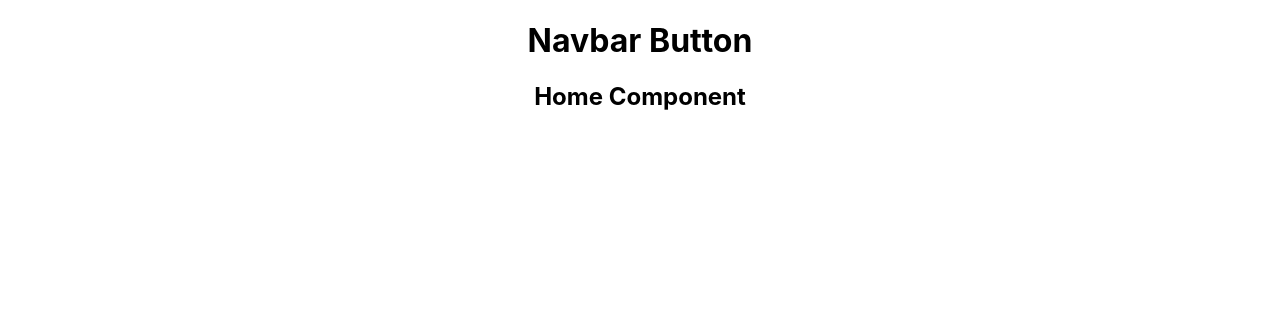
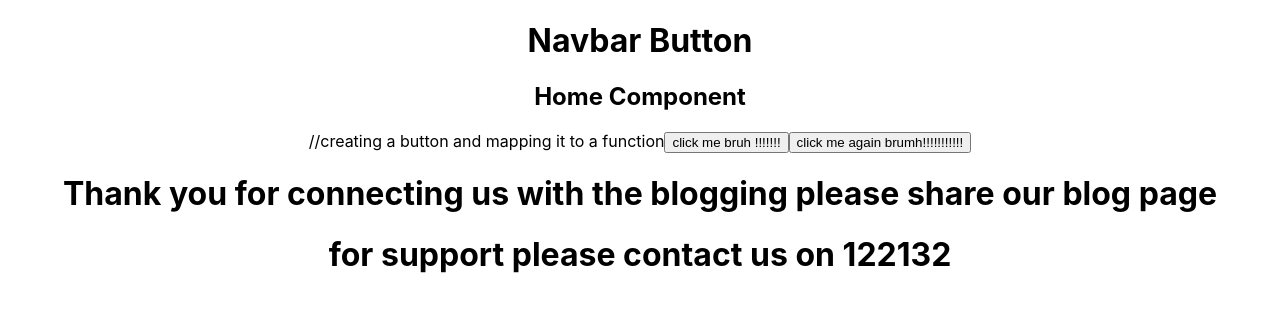
Before and after one commit to Harshsutaria/react-blog, a React (Create React App) app: page / in a window 1280 px wide. Shown: the top 312 px of the page. Built offline with nearby package versions, Linux system fonts and the light colour scheme.

Commit message:
added click event and contact component

```diff
--- a/src/App.js
+++ b/src/App.js
@@ -1,6 +1,7 @@
 import "./App.css";
 import Navbar from "./Navbar";
 import Home from "./Home";
+import { ContactInfo } from "./ContactInfo";
 
 function App() {
   // const name = "harsh rajesh sutaria";
@@ -21,13 +22,9 @@ function App() {
         <div className="homePage">
           <Home />
         </div>
-        {/* <h1>{name}</h1>
-        <h2>!{person.surname}</h2>
-        <h3>{5 + 6 + 7 + 8}</h3>
-        <h5>{`a developer and tester cant be friends`}</h5>
-        <h1>{"welcome to react course !!!!!!!!!!"}</h1>
-        <h2>{c}</h2>
-        <h2>{String(true)}</h2> */}
+        <div className="contactPage">
+          <ContactInfo />
+        </div>
       </div>
     </div>
   );
--- /dev/null
+++ b/src/ContactInfo.js
@@ -0,0 +1,10 @@
+export let ContactInfo = () => {
+  let contactInfo = `Thank you for connecting us with the blogging please share our blog page`;
+
+  return (
+    <div className="contactDiv">
+      <h1>{contactInfo}</h1>
+      <h1>{` for support please contact us on 122132`}</h1>
+    </div>
+  );
+};
--- a/src/Home.js
+++ b/src/Home.js
@@ -1,6 +1,26 @@
 let Home = () => {
   let homeTitle = `Home Component`;
-  return <h2>{homeTitle}</h2>;
+  // function to handle a click
+  const handleClick = () => {
+    console.log("muje kya mai to cheemba huh!!!!!!!");
+  };
+
+  // function to handle click again
+
+  const handleClickAgain = (name) => {
+    console.log("hello ", name);
+  };
+
+  return (
+    <div>
+      <h2>{homeTitle}</h2>
+      //creating a button and mapping it to a function
+      <button onClick={handleClick}> click me bruh !!!!!!!</button>
+      <button onClick={(name) => handleClickAgain("cheembaaaaaaaaa!!!")}>
+        click me again brumh!!!!!!!!!!!
+      </button>
+    </div>
+  );
 };
 
 export default Home;
```
